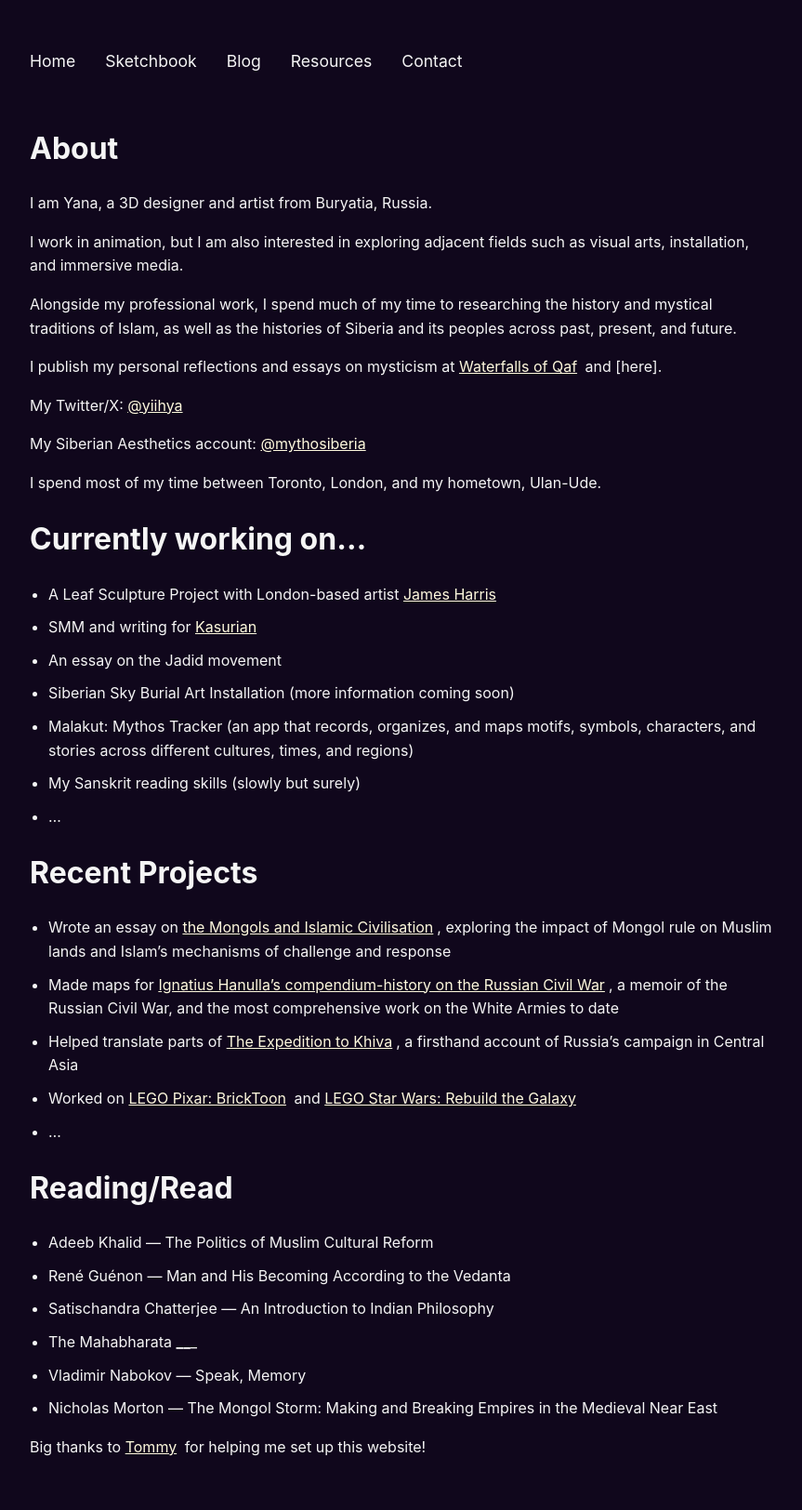
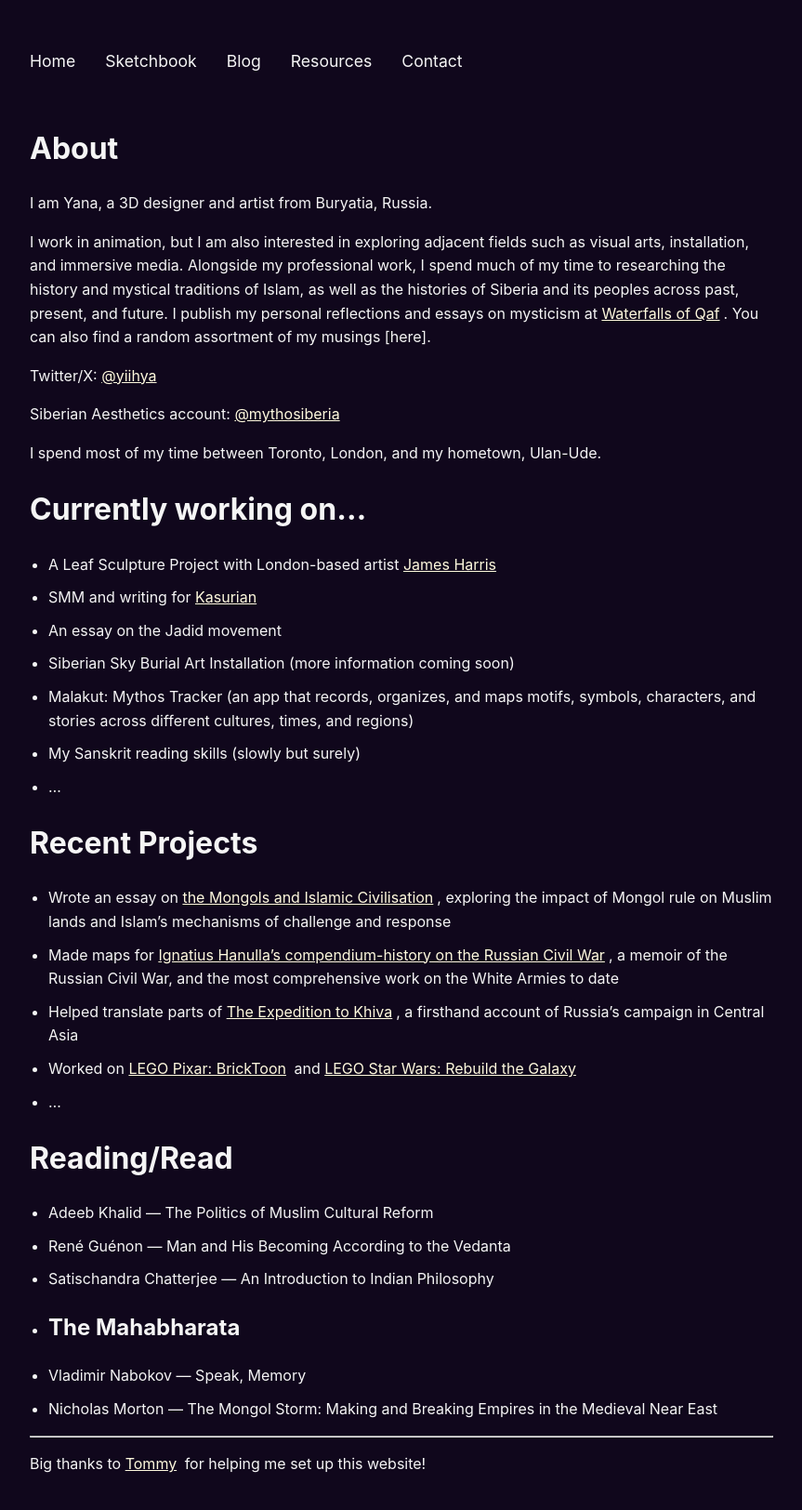
Before and after one commit to yanazuray/waterfalls-of-qaf, a Jekyll site: the page built from index.md, in a window 1280 px wide. Shown: the whole page at 93% size, without its empty margins (208-1071 px from the left). Built offline with Jekyll 4.4.1, drawn with Linux system fonts in a browser that asks for light colours.

Commit message:
vault backup: 2025-04-26 03:09:00

```diff
--- a/index.md
+++ b/index.md
@@ -8,14 +8,12 @@ title: About
 I am Yana, a 3D designer and artist from Buryatia, Russia.
 
 I work in animation, but I am also interested in exploring adjacent fields such as visual arts, installation, and immersive media.
+Alongside my professional work, I spend much of my time to researching the history and mystical traditions of Islam, as well as the histories of Siberia and its peoples across past, present, and future.
+I publish my personal reflections and essays on mysticism at [Waterfalls of Qaf](https://waterfallsofqaf.substack.com/). You can also find a random assortment of my musings [here].
 
-Alongside my professional work, I spend much of my time to researching the history and mystical traditions of Islam, as well as the histories of Siberia and its peoples across past, present, and future.
+Twitter/X: [@yiihya](https://x.com/yiihya)
 
-I publish my personal reflections and essays on mysticism at [Waterfalls of Qaf](https://waterfallsofqaf.substack.com/) and [here].
-
-My Twitter/X: [@yiihya](https://x.com/yiihya)
-
-My Siberian Aesthetics account: [@mythosiberia](https://x.com/mythosiberia)
+Siberian Aesthetics account: [@mythosiberia](https://x.com/mythosiberia)
 
 I spend most of my time between Toronto, London, and my hometown, Ulan-Ude.
 # Currently working on...
@@ -42,8 +40,10 @@ I spend most of my time between Toronto, London, and my hometown, Ulan-Ude.
 * René Guénon — Man and His Becoming According to the Vedanta
 * Satischandra Chatterjee — An Introduction to Indian Philosophy
 * The Mahabharata
-_______
+---
 * Vladimir Nabokov — Speak, Memory
 * Nicholas Morton — The Mongol Storm: Making and Breaking Empires in the Medieval Near East
 
+---
+
 Big thanks to [Tommy](https://tommytrinh.me/) for helping me set up this website!
```
